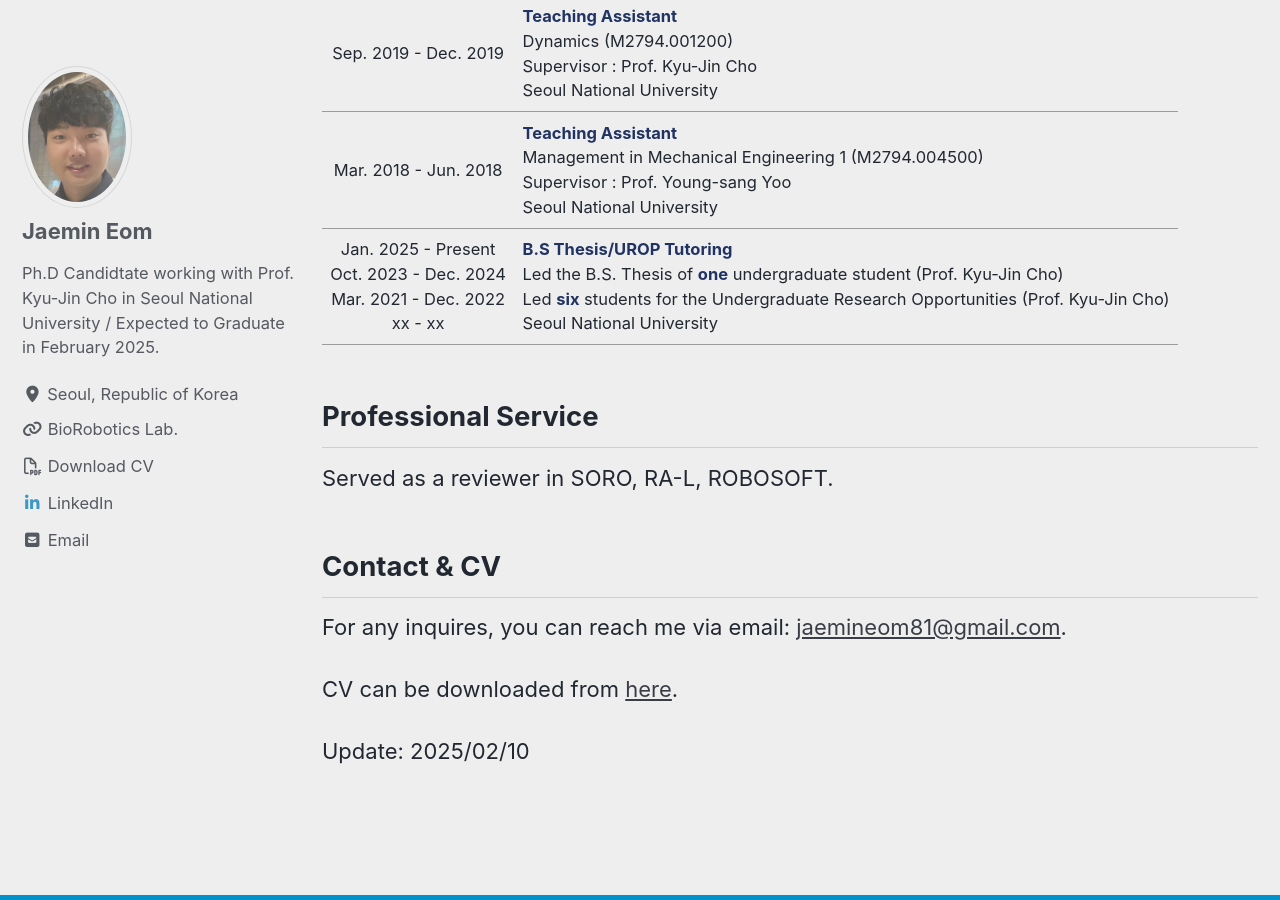
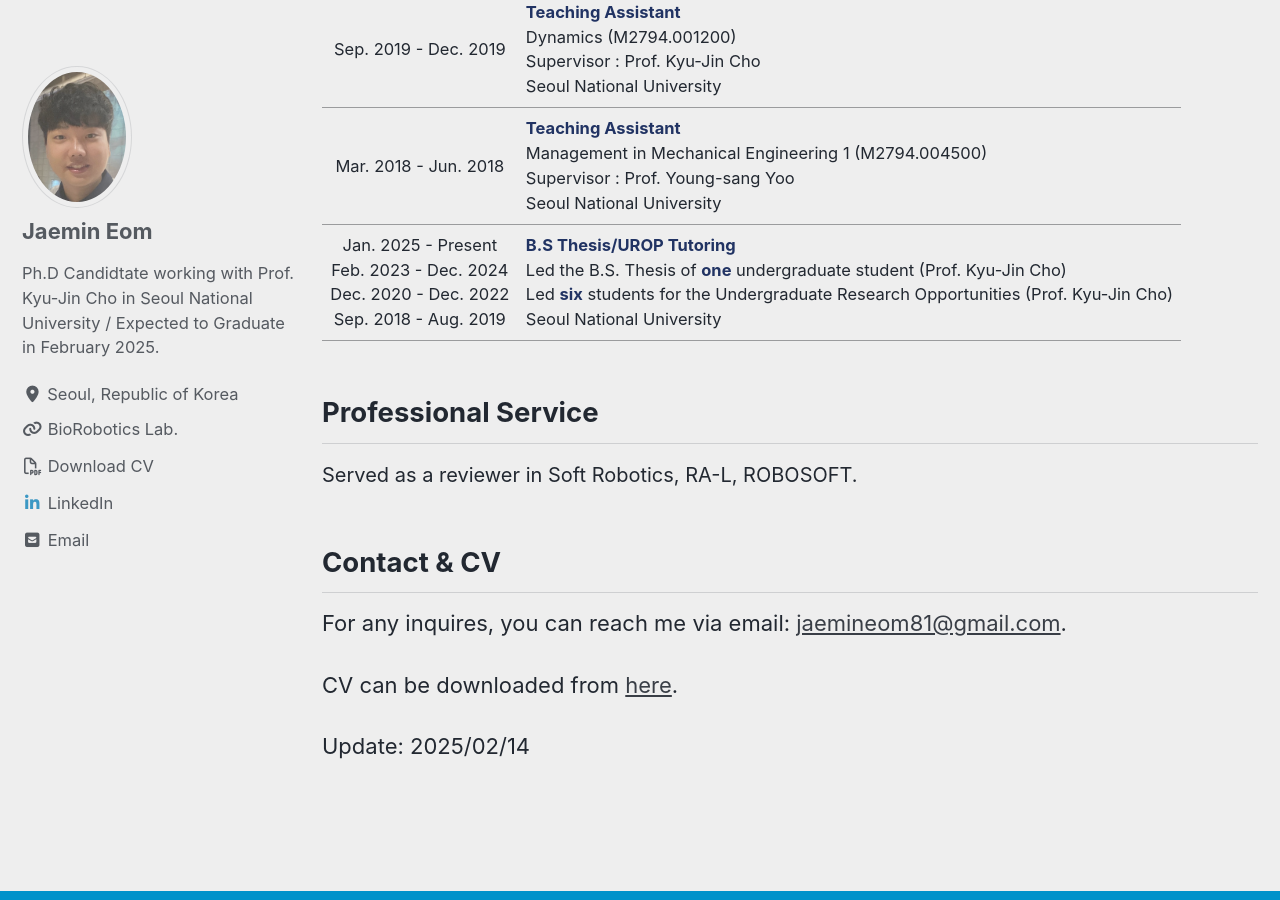
Before and after one commit to JaeminEom/JaeminEom.github.io, a Jekyll site: the page built from _pages/About.md, in a window 1280 px wide and 900 px high, scrolled down 3918 px. Built offline with Jekyll 4.4.1, drawn with Linux system fonts in a browser that asks for light colours; cached includes are drawn as plain includes; some of the changed text lies outside the part shown.

Commit message:
Update site settings

```diff
--- a/_pages/About.md
+++ b/_pages/About.md
@@ -25,13 +25,17 @@ CV can be downloaded form [here][cv_link].
 
 ## Research Interests
 
-- Robotic Grippers
-- Robotic Hands
-- Soft Robotics
-- Under-actuated Systems
-- Tendon-driven Actuators
-- Manipulator Path Planning
-- Simulation and Control
+<div style="font-size: 20px;">
+<ul>
+<li>Robotic Grippers</li>
+<li>Robotic Hands</li>
+<li>Soft Robotics</li>
+<li>Under-actuated Systems</li>
+<li>Tendon-driven Actuators</li>
+<li>Manipulator Path Planning</li>
+<li>Simulation and Control</li>
+</ul>
+</div>
 
 ## Experience
 
@@ -64,14 +68,16 @@ CV can be downloaded form [here][cv_link].
 
 |Categories|Technical Skills|
 |:---:|:---|
-|Various <br>prototyping <br> experiences|  <span>&#8226;</span>  MOGrip [xx]<br>  <span>&#8226;</span>  Robotic hand<br>  <span>&#8226;</span>  Chameleon gripper [xx]<br>  <span>&#8226;</span>  Experimental setups|
-|Actuator design <br> and control|  <span>&#8226;</span>  Tendon-driven actuators for the under-actuated gripper [xx]<br>  <span>&#8226;</span>  Pneumatic circuit design [xx]<br>  <span>&#8226;</span>  Low-level control  <span>&#8226;</span>  Manipulator path planning|
+|Various <br>prototyping <br> experiences|  <span>&#8226;</span>  [MOGrip][MOGrip Project Page] <br>  <span>&#8226;</span>  Robotic hand<br>  <span>&#8226;</span>  [Chameleon gripper][Chameleon Project Page]<br>  <span>&#8226;</span>  Experimental setups|
+|Actuator design <br> and control|  <span>&#8226;</span>  [Tendon-driven actuators for the under-actuated gripper][MOGrip Project Page]<br>  <span>&#8226;</span>  [Pneumatic circuit design][Chameleon Project Page]<br>  <span>&#8226;</span>  Low-level control  <br><span>&#8226;</span>  Manipulator path planning|
 |Control system <br>prototyping|  <span>&#8226;</span>  ROS<br>  <span>&#8226;</span>  Arduino|
-|Analysis and Simulation|  <span>&#8226;</span>  ABAQUS [xx] <br>  <span>&#8226;</span>  MATLAB|
+|Analysis and Simulation|  <span>&#8226;</span>  ABAQUS <br>  <span>&#8226;</span>  MATLAB|
 |CAD design|  <span>&#8226;</span>  SOLIDWORKS<br>  <span>&#8226;</span>  CATIA|
 |Manufacturing|  <span>&#8226;</span>  Elastomer Molding for Soft Robot Fabrication<br>  <span>&#8226;</span>  Laser cutter<br>  <span>&#8226;</span>  3D printing<br>  <span>&#8226;</span>  Heat press|
 |Circuit design|  <span>&#8226;</span>  Eagle CAD|
 
+[MOGrip Project Page]: https://jaemineom.github.io/Project_MOGrip/
+[Chameleon Project Page]: https://jaemineom.github.io/Project_Chameleon/
 
 ## Scholarship
 
@@ -105,11 +111,11 @@ CV can be downloaded form [here][cv_link].
 |:---:|:---|
 |Sep. 2019 - Dec. 2019|<b><font color="#213363">Teaching Assistant</font></b><br> Dynamics (M2794.001200) <br>Supervisor : Prof. Kyu-Jin Cho <br>Seoul National University|
 |Mar. 2018 - Jun. 2018|<b><font color="#213363">Teaching Assistant</font></b><br>Management in Mechanical Engineering 1 (M2794.004500) <br> Supervisor : Prof. Young-sang Yoo <br>Seoul National University|
-|Jan. 2025 - Present <br> Oct. 2023 - Dec. 2024 <br> Mar. 2021 - Dec. 2022 <br> xx - xx|<b><font color="#213363">B.S Thesis/UROP Tutoring</font></b><br>Led the B.S. Thesis of <b><font color="#213363">one</font></b> undergraduate student (Prof. Kyu-Jin Cho)<br>Led <b><font color="#213363">six</font></b> students for the Undergraduate Research Opportunities (Prof. Kyu-Jin Cho)<br> Seoul National University|
+|Jan. 2025 - Present <br> Feb. 2023 - Dec. 2024 <br> Dec. 2020 - Dec. 2022 <br> Sep. 2018 - Aug. 2019|<b><font color="#213363">B.S Thesis/UROP Tutoring</font></b><br>Led the B.S. Thesis of <b><font color="#213363">one</font></b> undergraduate student (Prof. Kyu-Jin Cho)<br>Led <b><font color="#213363">six</font></b> students for the Undergraduate Research Opportunities (Prof. Kyu-Jin Cho)<br> Seoul National University|
 
 ## Professional Service
 
-Served as a reviewer in SORO, RA-L, ROBOSOFT.
+<span style="font-size: 20px;">Served as a reviewer in Soft Robotics, RA-L, ROBOSOFT.</span>
 
 ## Contact & CV
 
@@ -117,7 +123,7 @@ For any inquires, you can reach me via email: [jaemineom81@gmail.com][email].
 
 CV can be downloaded from [here][cv_link].
 
-Update: 2025/02/10
+Update: 2025/02/14
 
 [BRL_link]: https://www.biorobotics.snu.ac.kr/
 [cv_link]: https://github.com/JaeminEom/JaeminEom.github.io/blob/main/assets/CV/Jaemin_Eom_CV.pdf
```
